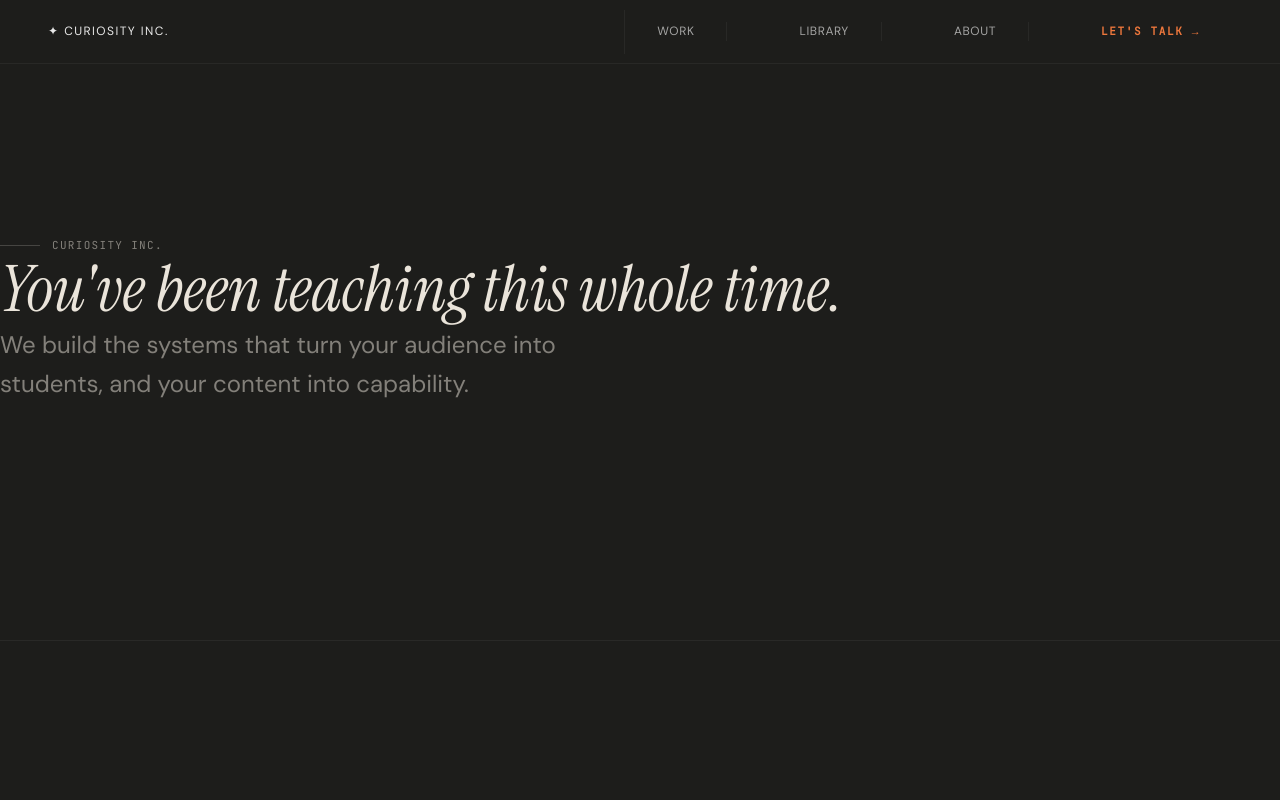
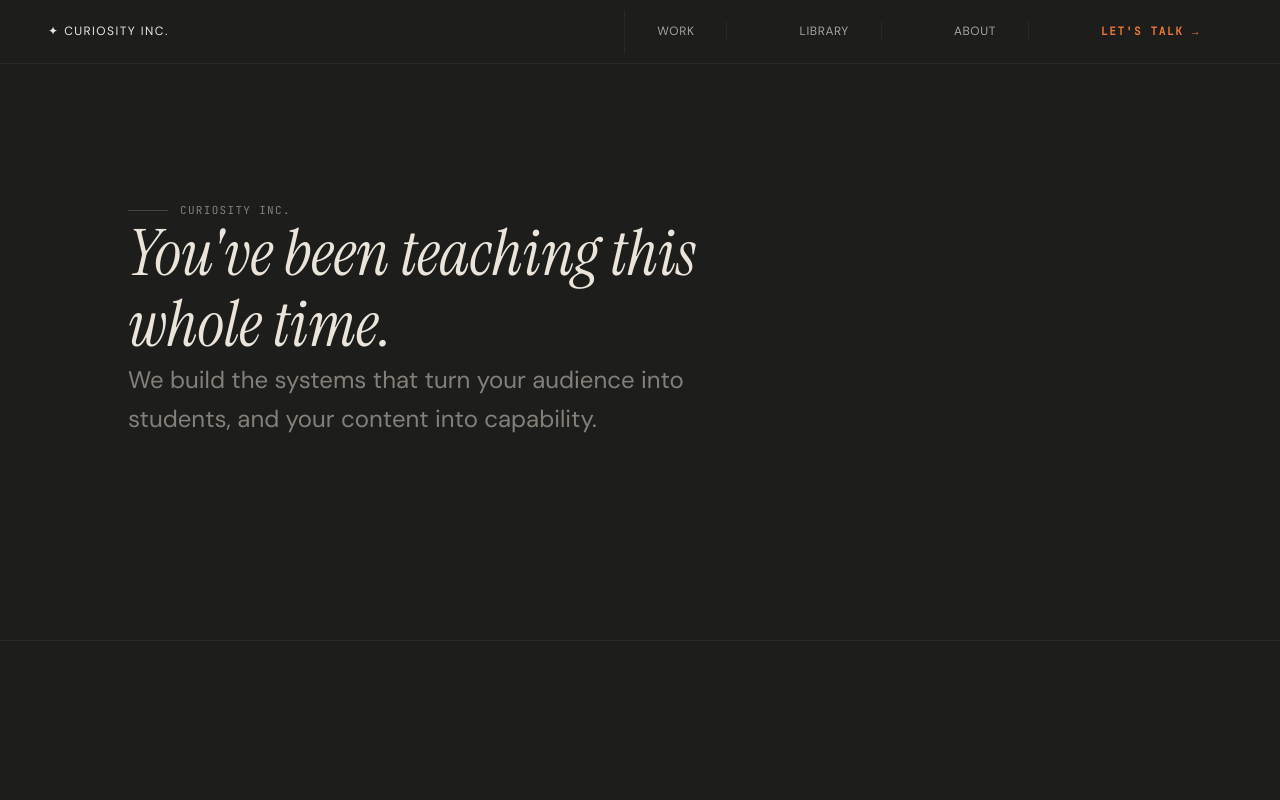
Before and after one commit to jacklyn747/Curiosity-Inc., a React (Vite) app: page / in a window 1280 px wide. Shown: the top 800 px of the page. Built offline with nearby package versions, Linux system fonts and the light colour scheme.

Commit message:
Fix: Widening grid columns and removing display property conflicts (flex vs grid) which caused layout overlap.

```diff
--- a/src/index.css
+++ b/src/index.css
@@ -80,13 +80,13 @@
   --spacing-edge: clamp(var(--space-md), 5vw, var(--space-2xl));
 }
 
-/* THE ASYMMETRIC GRID — felt, not seen */
+/* THE ASYMMETRIC GRID — stable and spacious */
 .grid-architectural {
   display: grid;
   grid-template-columns:
-    [bleed-start] var(--space-md)
+    [bleed-start] 1.5rem
     [content-start narrow-start wide-start] 1fr
-    [narrow-end wide-end content-end] var(--space-md)
+    [narrow-end wide-end content-end] 1.5rem
     [bleed-end];
   column-gap: var(--space-lg);
   width: 100%;
@@ -96,11 +96,11 @@
   .grid-architectural {
     grid-template-columns:
       [bleed-start] 1fr
-      [content-start narrow-start] 15rem [narrow-end wide-start]
-      45rem
-      [content-end] 15rem [wide-end]
+      [content-start narrow-start] 40rem [narrow-end wide-start]
+      20rem
+      [content-end wide-end]
       1fr [bleed-end];
-    column-gap: var(--space-xl);
+    column-gap: 4rem;
   }
 }
 
--- a/src/pages/index.tsx
+++ b/src/pages/index.tsx
@@ -70,7 +70,7 @@ export function HomePage() {
   return (
     <div className="homepage-root">
       {/* ── 1. HERO ─────────────────────────────────────────────────────── */}
-      <section id="hero" className="grid-architectural min-h-[80vh] flex flex-col justify-center py-40">
+      <section id="hero" className="grid-architectural min-h-[80vh] items-center py-40">
         <div className="col-narrow">
           <SectionLabel>CURIOSITY INC.</SectionLabel>
           <DisplayHeading as="h1" className="mt-8 text-[clamp(48px,8vw,120px)] leading-[0.9] italic">
@@ -189,8 +189,8 @@ export function HomePage() {
       </section>
 
       {/* ── 6. THE DOOR ───────────────────────────────────────────────────── */}
-      <section id="door" className="grid-architectural w-full py-60 border-t border-[rgba(255,255,255,0.05)] text-center">
-        <div className="col-narrow flex flex-col items-center">
+      <section id="door" className="grid-architectural w-full py-60 border-t border-[rgba(255,255,255,0.05)]">
+        <div className="col-content flex flex-col items-center text-center">
           <SectionLabel>GET STARTED</SectionLabel>
           <DisplayHeading as="h2" className="mt-8">
             Let's look at what you've built.
```
